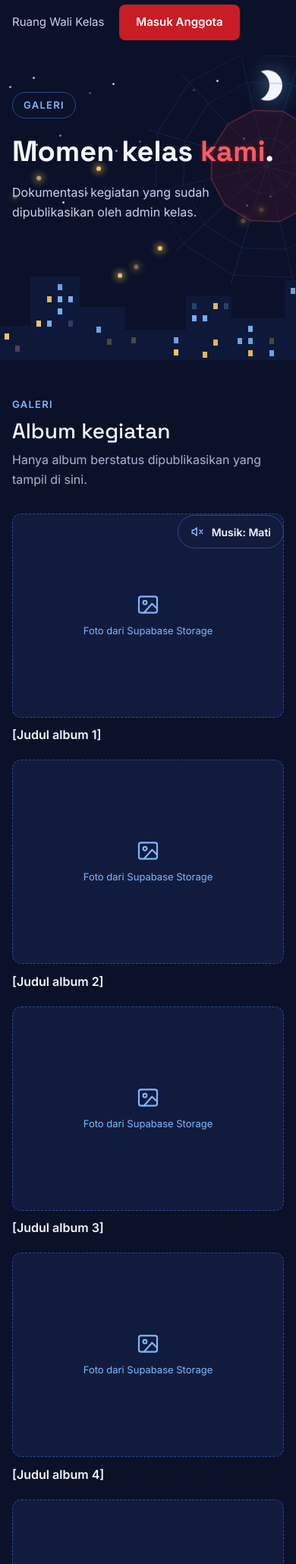
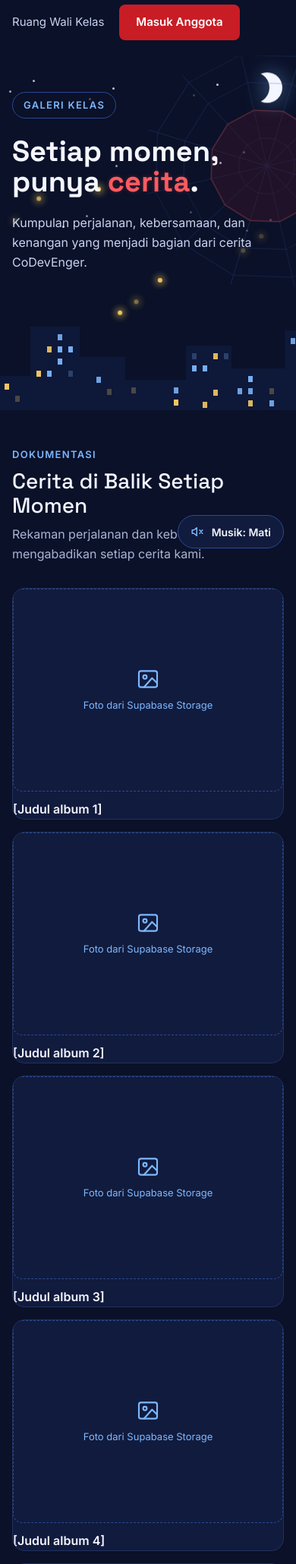
Before and after one commit to maulanamuhammadzidan4-commits/CoDevEngers, a PHP site: page /galeri.php in a window 390 px wide. Shown: the part 106-2165 px from the top of the page at 76% size. Run offline with PHP 8.4, Linux system fonts and the light colour scheme; some libraries are stand-ins or nearby versions.

Commit message:
Refactor frontend pages and styles for improved layout and content clarity
- Updated anggota.php and galeri.php to enhance hero sections and main content structure.
- Introduced new gallery grid styles in theme.css for better image presentation.
- Enhanced effects.js for improved interaction handling.
- Revamped wali-kelas.php to provide a more engaging appreciation section and refined layout.
- Improved index.php for better organization and clarity in the main content sections.

```diff
--- a/frontend/assets/css/theme.css
+++ b/frontend/assets/css/theme.css
@@ -1,6 +1,3 @@
-/* CoDevEnger - Guest Experience theme
-   Lokasi: frontend/assets/css/theme.css
-   Berisi animasi & efek yang tidak praktis ditulis dengan utility Tailwind. */
 html {
   scroll-behavior: smooth
 }
@@ -642,3 +639,55 @@ body {
     display: none !important
   }
 }
+
+/* =================================
+   CODEVENGER - GALLERY GRID
+================================= */
+
+.gallery-grid {
+  display: grid;
+  grid-template-columns: repeat(3, minmax(0, 1fr));
+  gap: 24px;
+  width: 100%;
+}
+
+/* Gallery Card */
+.gallery-grid>* {
+  min-width: 0;
+  overflow: hidden;
+  border: 1px solid #22305F;
+  border-radius: 16px;
+  background: #111B3D;
+}
+
+/* Gallery Images */
+.gallery-grid img {
+  display: block;
+  width: 100%;
+  aspect-ratio: 4 / 3;
+  object-fit: cover;
+  object-position: center;
+  border-radius: 0;
+  transition: transform 0.4s ease;
+}
+
+/* Hover Effect */
+.gallery-grid>*:hover img {
+  transform: scale(1.04);
+}
+
+/* Tablet */
+@media (max-width: 900px) {
+  .gallery-grid {
+    grid-template-columns: repeat(2, minmax(0, 1fr));
+    gap: 18px;
+  }
+}
+
+/* Mobile */
+@media (max-width: 600px) {
+  .gallery-grid {
+    grid-template-columns: 1fr;
+    gap: 16px;
+  }
+}
--- a/frontend/assets/js/effects.js
+++ b/frontend/assets/js/effects.js
@@ -1,5 +1,3 @@
-/* Efek interaksi: scroll reveal, tilt kartu, animasi scroll mengerucut, musik, intro.
-   Lokasi: frontend/assets/js/effects.js. Tanpa library; semua menghormati "kurangi gerakan". */
 (function () {
   'use strict';
   const reduce = window.matchMedia && window.matchMedia('(prefers-reduced-motion: reduce)').matches;
@@ -83,7 +81,7 @@
         o.connect(g); g.connect(lp); o.start();
       });
       const scale = [220, 261.63, 293.66, 329.63, 392, 440, 523.25];
-      const pattern = [0,2,4,5,4,2,3,1, 0,2,4,6,5,4,2,1, 0,3,4,5,6,5,4,3, 2,4,5,4,3,2,1,0];
+      const pattern = [0, 2, 4, 5, 4, 2, 3, 1, 0, 2, 4, 6, 5, 4, 2, 1, 0, 3, 4, 5, 6, 5, 4, 3, 2, 4, 5, 4, 3, 2, 1, 0];
       let step = 0;
       const tick = () => {
         const t = ac.currentTime, o = ac.createOscillator(), g = ac.createGain();
@@ -98,7 +96,7 @@
     function stop() {
       clearInterval(timer); timer = null;
       const ctx = ac; ac = null;
-      if (ctx) { master.gain.linearRampToValueAtTime(0, ctx.currentTime + 0.4); setTimeout(() => ctx.close().catch(() => {}), 600); }
+      if (ctx) { master.gain.linearRampToValueAtTime(0, ctx.currentTime + 0.4); setTimeout(() => ctx.close().catch(() => { }), 600); }
     }
     btn.addEventListener('click', () => {
       const on = btn.getAttribute('aria-pressed') !== 'true';
--- a/frontend/galeri.php
+++ b/frontend/galeri.php
@@ -18,29 +18,84 @@
   <div data-slot="intro"></div>
   <div data-slot="nav"></div>
   <div data-slot="overlays"></div>
-  <header class="relative overflow-hidden">
+
+<header class="relative overflow-hidden">
+
     <div data-slot="hero-decor"></div>
+
     <div class="relative mx-auto max-w-[1120px] px-4 pb-[150px] pt-12 sm:px-6 sm:pt-[72px]">
-      <span class="anim-in d1 inline-block rounded-full border border-[#2A4A94] px-3.5 py-1.5 text-[13px] font-semibold uppercase tracking-widest text-sky">Galeri</span>
-      <h1 class="anim-in d2 mb-5 mt-6 max-w-[640px] font-display text-[clamp(38px,9vw,64px)] font-bold leading-[1.05]">Momen kelas <span class="glowtxt text-glow">kami</span>.</h1>
-      <p class="anim-in d3 mb-8 max-w-[520px] text-[clamp(16px,2.4vw,19px)] text-[#C9D2F0]">Dokumentasi kegiatan yang sudah dipublikasikan oleh admin kelas.</p>
+
+        <span class="anim-in d1 inline-block rounded-full border border-[#2A4A94] px-3.5 py-1.5 text-[13px] font-semibold uppercase tracking-widest text-sky">
+            Galeri Kelas
+        </span>
+
+        <h1 class="anim-in d2 mb-5 mt-6 max-w-[640px] font-display text-[clamp(38px,9vw,64px)] font-bold leading-[1.05]">
+            Setiap momen, punya
+            <span class="glowtxt text-glow">cerita</span>.
+        </h1>
+
+        <p class="anim-in d3 mb-8 max-w-[520px] text-[clamp(16px,2.4vw,19px)] text-[#C9D2F0]">
+            Kumpulan perjalanan, kebersamaan, dan kenangan
+            yang menjadi bagian dari cerita CoDevEnger.
+        </p>
 
     </div>
-  </header>
-  <main>
-    <section id="daftar" class="mx-auto max-w-[1120px] px-4 pb-6 pt-12 sm:px-6 sm:pt-[72px]">
 
-      <div class="flex flex-wrap items-center justify-between gap-3"><span class="text-[13px] font-semibold uppercase tracking-widest text-sky">Galeri</span></div>
-      <h2 class="reveal hl font-display text-[clamp(28px,6vw,40px)] leading-[1.15] mb-0 mt-2">Album kegiatan</h2>
-      <p class="mb-8 mt-2 max-w-[560px] text-mute">Hanya album berstatus dipublikasikan yang tampil di sini.</p>
-      <div data-list="gallery" class="flex flex-wrap gap-5"></div>
+</header>
+
+<main>
+
+    <!-- Gallery Section -->
+    <section
+        id="daftar"
+        class="mx-auto max-w-[1120px] px-4 pb-6 pt-12 sm:px-6 sm:pt-[72px]"
+    >
+
+        <div class="flex flex-wrap items-center justify-between gap-3">
+            <span class="text-[13px] font-semibold uppercase tracking-widest text-sky">
+                Dokumentasi
+            </span>
+        </div>
+
+        <h2 class="reveal hl mb-0 mt-2 font-display text-[clamp(28px,6vw,40px)] leading-[1.15]">
+            Cerita di Balik Setiap Momen
+        </h2>
+
+        <p class="mb-8 mt-2 max-w-[560px] text-mute">
+            Rekaman perjalanan dan kebersamaan yang mengabadikan setiap cerita kami.
+        </p>
+
+        <div
+            data-list="gallery"
+            class="gallery-grid"
+        ></div>
+
     </section>
-    <section class="mx-auto max-w-[1120px] px-4 pb-6 pt-12 sm:px-6 sm:pt-[72px] text-center">
-      <h2 class="reveal hl font-display text-[clamp(28px,6vw,40px)] leading-[1.15] mb-3 text-[clamp(24px,5vw,32px)]">Ada pesan untuk wali kelas?</h2>
-      <p class="mb-6 text-mute">Kunjungi Ruang Wali Kelas, halaman khusus Hari Guru.</p>
-      <a class="btn inline-block rounded-lg bg-brand px-8 py-3.5 font-semibold text-white no-underline" href="wali-kelas.html">Ke Ruang Wali Kelas</a>
+
+    <!-- Closing Section -->
+    <section
+        class="mx-auto max-w-[1120px] px-4 pb-6 pt-12 text-center sm:px-6 sm:pt-[72px]"
+    >
+
+        <h2 class="reveal hl mb-3 font-display text-[clamp(24px,5vw,32px)] leading-[1.15]">
+            Kenangan Terukir, Cerita Berlanjut
+        </h2>
+
+        <p class="mb-6 text-mute">
+            Sampaikan pesan dan apresiasi melalui ruang khusus untuk wali kelas kami.
+        </p>
+
+        <a
+            class="btn inline-block rounded-lg bg-brand px-8 py-3.5 font-semibold text-white no-underline"
+            href="wali-kelas.php"
+        >
+            Ruang Wali Kelas
+        </a>
+
     </section>
-  </main>
+
+</main>
+
   <div data-slot="footer"></div>
   <script src="https://cdn.jsdelivr.net/npm/@supabase/supabase-js@2"></script>
   <script src="assets/js/config.js" onerror="void 0"></script>
```
Also changed, not shown: frontend/anggota.php (+53 -18 lines), frontend/index.php (+107 -45 lines), frontend/wali-kelas.php (+139 -21 lines).
